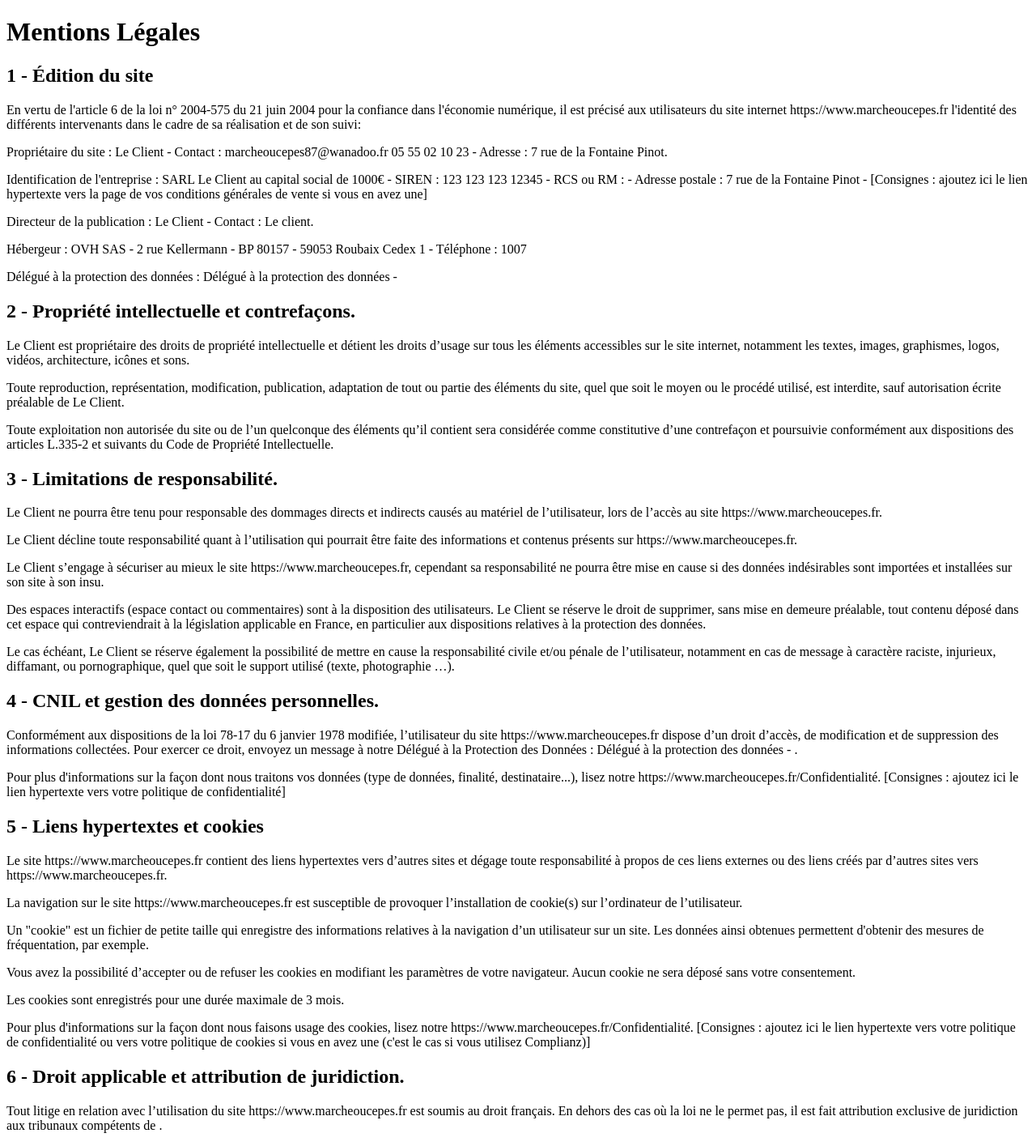
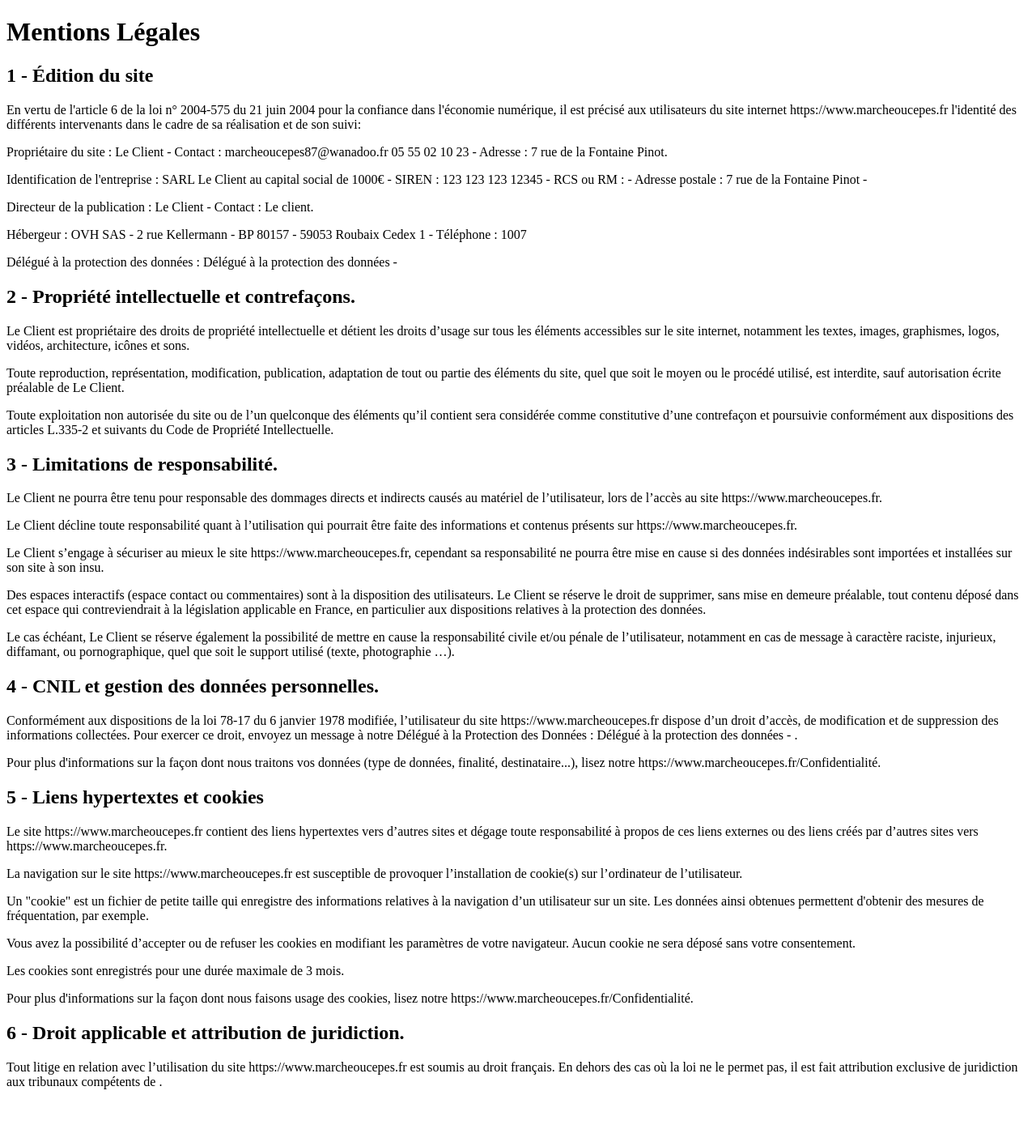
Before and after one commit to SimonBnt/Marche_ou_cepes_site_vitrine_restaurateur, a PHP site: the page made by mentions_légales.php in a window 1280 px wide. Shown: the whole page at 81% size. After the commit the page ends 1345 px from the top, so only its background shows below. Run offline with PHP 8.4, Linux system fonts and the light colour scheme.

Commit message:
modif ML

```diff
--- a/mentions_légales.php
+++ b/mentions_légales.php
@@ -18,7 +18,7 @@
         Propriétaire du site : Le Client - Contact : marcheoucepes87@wanadoo.fr 05 55 02 10 23 - Adresse : 7 rue de la Fontaine Pinot.
     </p>
     <p>
-        Identification de l'entreprise : SARL Le Client au capital social de 1000€ - SIREN : 123 123 123 12345 - RCS ou RM : - Adresse postale : 7 rue de la Fontaine Pinot - [Consignes : ajoutez ici le lien hypertexte vers la page de vos conditions générales de vente si vous en avez une]
+        Identification de l'entreprise : SARL Le Client au capital social de 1000€ - SIREN : 123 123 123 12345 - RCS ou RM : - Adresse postale : 7 rue de la Fontaine Pinot -
     </p>
     <p>
         Directeur de la publication : Le Client - Contact : Le client.
@@ -68,7 +68,7 @@
         Conformément aux dispositions de la loi 78-17 du 6 janvier 1978 modifiée, l’utilisateur du site https://www.marcheoucepes.fr dispose d’un droit d’accès, de modification et de suppression des informations collectées. Pour exercer ce droit, envoyez un message à notre Délégué à la Protection des Données : Délégué à la protection des données - .
     </p>
     <p>
-        Pour plus d'informations sur la façon dont nous traitons vos données (type de données, finalité, destinataire...), lisez notre https://www.marcheoucepes.fr/Confidentialité. [Consignes : ajoutez ici le lien hypertexte vers votre politique de confidentialité]
+        Pour plus d'informations sur la façon dont nous traitons vos données (type de données, finalité, destinataire...), lisez notre https://www.marcheoucepes.fr/Confidentialité.
 
     </p>
 
@@ -89,7 +89,7 @@
         Les cookies sont enregistrés pour une durée maximale de 3 mois.
     </p>
     <p>
-        Pour plus d'informations sur la façon dont nous faisons usage des cookies, lisez notre https://www.marcheoucepes.fr/Confidentialité. [Consignes : ajoutez ici le lien hypertexte vers votre politique de confidentialité ou vers votre politique de cookies si vous en avez une (c'est le cas si vous utilisez Complianz)]
+        Pour plus d'informations sur la façon dont nous faisons usage des cookies, lisez notre https://www.marcheoucepes.fr/Confidentialité.
     </p>
 
     <h2>6 - Droit applicable et attribution de juridiction.</h2>
```
